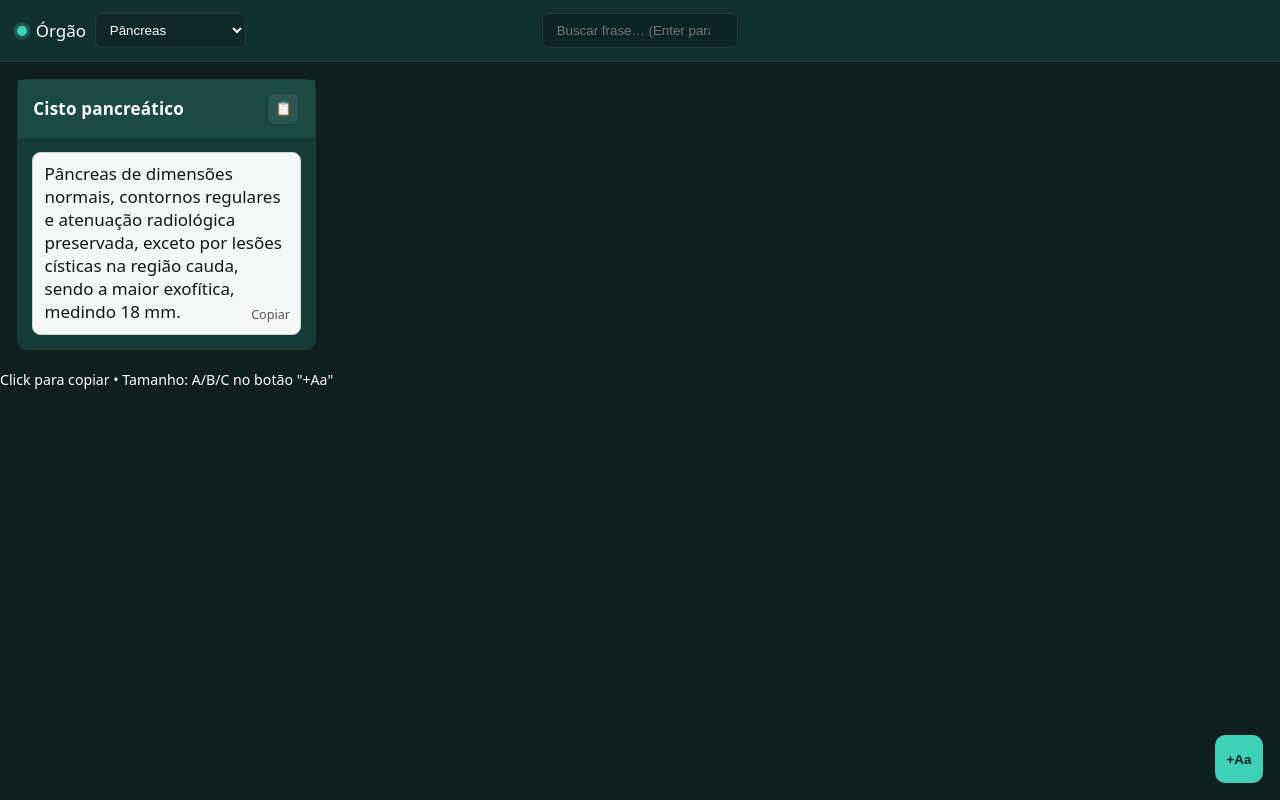
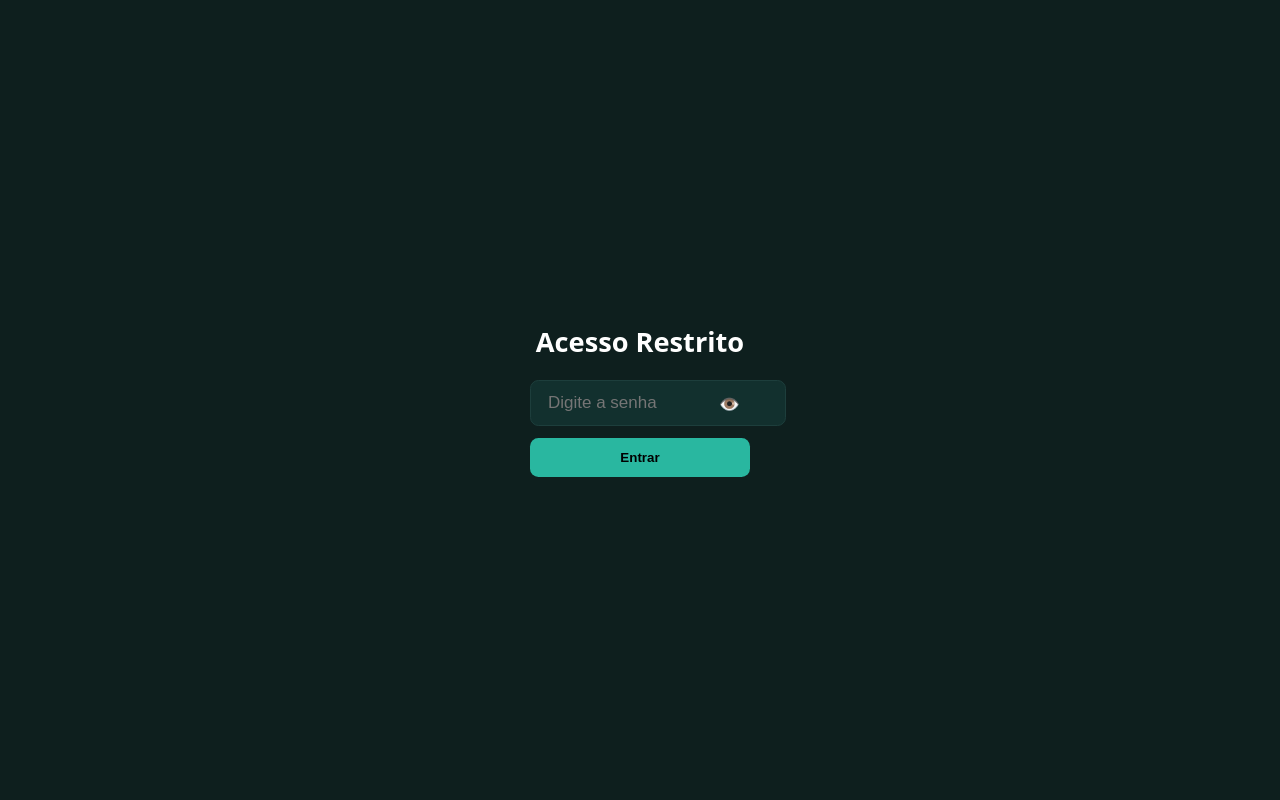
Before and after one commit to a05162/laudario, a plain HTML site: page index.html in a window 1280 px wide. Drawn offline with Linux system fonts and the light colour scheme.

Commit message:
Update index.html

```diff
--- a/index.html
+++ b/index.html
@@ -7,13 +7,13 @@
   <style>
     :root {
       /* Paleta moderna em verde-petróleo */
-      --bg: #0e1f1e;          /* fundo geral */
-      --panel: #12302e;       /* header / painéis */
+      --bg: #0e1f1e;
+      --panel: #12302e;
       --muted: #a7c2bf;
-      --text: #ffffff;        /* texto geral */
+      --text: #ffffff;
 
-      --accent: #3fd1b8;      /* verde-água */
-      --accent-2: #29b7a0;    /* ciano esverdeado */
+      --accent: #3fd1b8;
+      --accent-2: #29b7a0;
       --border: #1d3e3c;
 
       /* Cards */
@@ -21,9 +21,9 @@
       --cat-head: #1b4a46;
 
       /* Frases */
-      --phrase-bg: #f5f7f6;    /* fundo claro */
+      --phrase-bg: #f5f7f6;
       --phrase-border: #cfd6d4;
-      --phrase-text: #0d1817;  /* texto preto-acinzentado */
+      --phrase-text: #0d1817;
     }
 
     html, body {
@@ -43,7 +43,6 @@
 
     .app { display: grid; grid-template-rows: auto auto 1fr; min-height: 100vh; }
 
-    /* HEADER — agora com fundo sólido (sem degradê) */
     header {
       position: sticky; top: 0; z-index: 10;
       display: grid; grid-template-columns: 1fr auto 1fr; align-items: center;
@@ -60,27 +59,27 @@
       box-shadow: 0 0 0 .2rem rgba(63,209,184,.25);
     }
 
-    /* seletor órgão */
     .org-select select {
       background: #0f2725; color: var(--text);
       border: 1px solid var(--border);
       border-radius: .4rem;
       padding: .45rem .6rem;
-      outline: none;
       cursor: pointer;
     }
 
-    /* Busca */
     .search { justify-self: center; width: min(680px, 95%); }
+
     .search input {
-      width: 100%; background: #0c2422; color: var(--text);
+      width: 100%;
+      background: #0c2422;
+      color: var(--text);
       border: 1px solid var(--border);
-      padding: .55rem .8rem; border-radius: .4rem; outline: none;
+      padding: .55rem .8rem;
+      border-radius: .4rem;
     }
 
-    .header-right { justify-self: end; height: 1rem; }
-
     main { padding: 1rem; }
+    .header-right { height: 1rem; }
 
     .cat-grid {
       display:grid;
@@ -88,129 +87,164 @@
       gap: 1rem;
     }
 
-    /* CAT CARDS — lisos, mais retos, sem sombra */
     .cat-card {
       background: var(--cat-bg);
       border:1px solid var(--border);
-      border-radius: .6rem;
-      display:flex;
-      flex-direction: column;
+      border-radius:.6rem;
+      display:flex; flex-direction:column;
     }
 
     .cat-head {
-      display:flex;
-      align-items:center;
-      justify-content: space-between;
-      gap:.75rem;
+      display:flex; justify-content:space-between; align-items:center;
       padding:.75rem .9rem;
       background: var(--cat-head);
       border-bottom:1px solid var(--border);
     }
 
-    .cat-title { font-weight: 700; letter-spacing:.2px; }
-
-    .cat-actions { display:flex; gap:.35rem; }
-
     .btn-icon {
       display:inline-grid; place-items:center;
-      width: 32px; height: 32px;
+      width:32px; height:32px;
+      background:rgba(255,255,255,.07);
+      border:1px solid var(--border);
       border-radius:.4rem;
-      border:1px solid var(--border);
-      background: rgba(255,255,255,.07);
-      color: var(--text);
       cursor:pointer;
+      color:white;
     }
 
-    .btn-icon:hover { border-color: var(--accent); }
-
-    /* FRASES */
-    .phrases { display:flex; flex-direction: column; gap:.5rem; padding:.8rem; }
+    .phrases { padding:.8rem; display:flex; flex-direction:column; gap:.5rem; }
 
     .phrase {
       background: var(--phrase-bg);
       border:1px solid var(--phrase-border);
       border-radius:.5rem;
       padding:.6rem .7rem;
-      line-height: 1.35rem;
-      cursor: copy;
-      position: relative;
-      color: var(--phrase-text); /* texto escuro */
+      color: var(--phrase-text);
+      cursor:pointer;
+      position:relative;
     }
 
-    .phrase:hover {
-      border-color: var(--accent);
-      background: #ffffff;
-    }
+    .phrase:hover { background:white; border-color:var(--accent); }
 
     .copy-hint {
       position:absolute; right:.6rem; bottom:.45rem;
-      color: #555;
-      font-size:.74rem;
+      font-size:.74rem; color:#555;
     }
 
-    /* FAB sem degradê */
     .fab {
-      position: fixed; right: 1rem; bottom: 1rem; z-index: 20;
-      width: 48px; height: 48px;
-      border-radius: .6rem;
-      background: var(--accent);
-      color: #01201c;
-      border: none; cursor: pointer;
-      font-weight: 700;
+      position:fixed; right:1rem; bottom:1rem;
+      width:48px; height:48px;
+      background:var(--accent);
+      border-radius:.6rem;
+      cursor:pointer;
+      border:none;
+      color:#01201c;
+      font-weight:bold;
+    }
+
+    /* === TELA DE SENHA === */
+    #lockScreen {
+      position: fixed;
+      inset: 0;
+      background: #0e1f1e;
+      display: flex;
+      flex-direction: column;
+      justify-content: center;
+      align-items: center;
+      gap: 1.2rem;
+      z-index: 9999;
+      color: white;
+      font-family: system-ui;
+    }
+
+    #lockBox {
+      display:flex; flex-direction:column; align-items:center; gap:.7rem;
+    }
+
+    #passwordInput {
+      width:220px; padding:.7rem 1rem;
+      background:#12302e; border:1px solid #1d3e3c;
+      border-radius:.5rem; color:white; font-size:1rem;
+    }
+
+    #togglePass {
+      position:absolute; right:10px; top:50%;
+      transform:translateY(-50%);
+      cursor:pointer;
+      user-select:none;
+    }
+
+    #enterBtn {
+      width:220px; padding:.7rem 1rem;
+      background:#29b7a0; border:none;
+      border-radius:.5rem;
+      color:black; font-weight:600;
+      cursor:pointer;
     }
   </style>
 </head>
 <body>
+
+<!-- 🔒 TELA DE SENHA -->
+<div id="lockScreen">
+  <h2 style="margin:0; font-size:1.6rem;">Acesso Restrito</h2>
+
+  <div id="lockBox">
+    <div style="position:relative; width:220px;">
+      <input id="passwordInput" type="password" placeholder="Digite a senha">
+      <span id="togglePass">👁️</span>
+    </div>
+
+    <button id="enterBtn" onclick="unlockSite()">Entrar</button>
+    <small id="wrongPass" style="display:none; color:#ff7f7f;">Senha incorreta</small>
+  </div>
+</div>
+
   <div class="app">
     <header>
       <div class="brand org-select">
-        <span class="dot" aria-hidden="true"></span>
-        <label for="organSelect" class="sr-only">Órgão</label>
+        <span class="dot"></span>
         <select id="organSelect"></select>
       </div>
-
       <div class="search">
         <input id="searchInput" type="search" placeholder="Buscar frase… (Enter para aplicar)" />
       </div>
-
       <div class="header-right"></div>
     </header>
 
-    <main>
-      <div class="cat-grid" id="catGrid"></div>
-    </main>
+    <main><div class="cat-grid" id="catGrid"></div></main>
 
-    <footer>
-      <small>Click para copiar • Tamanho: A/B/C no botão "+Aa"</small>
-    </footer>
+    <footer><small>Click para copiar • Tamanho: A/B/C</small></footer>
   </div>
 
   <button id="sizeFab" class="fab">+Aa</button>
 
 <script>
-    /* JS ORIGINAL — preservado */
+/* ================================
+   LÓGICA ORIGINAL (inalterada)
+================================ */
 const DB = new Map();
 const ORG_ORDER = [];
-    const DEFAULT_CATEGORY = 'Geral';
+const DEFAULT_CATEGORY = "Geral";
 let currentOrgan = null;
-    let currentQuery = '';
+let currentQuery = "";
 
 const qs = (sel, el=document) => el.querySelector(sel);
-    const normalize = s => s.normalize('NFD').replace(/\p{Diacritic}+/gu, '').toLowerCase();
+const normalize = s => s.normalize("NFD").replace(/\p{Diacritic}+/gu, "").toLowerCase();
 
 function parseLaudario(txt) {
   DB.clear(); ORG_ORDER.length = 0;
   let organ = null, category = null;
 
-      for (const rawLine of txt.split(/\r?\n/)) {
-        const line = rawLine.trim();
-        if (!line || line.startsWith('#') || line.startsWith(';')) continue;
+  for (const raw of txt.split(/\r?\n/)) {
+    const line = raw.trim();
+    if (!line || line.startsWith("#") || line.startsWith(";")) continue;
 
     const sect = line.match(/^\[(.+?)\]$/);
     if (sect) {
-          const parts = sect[1].split('>').map(s => s.trim());
+      const parts = sect[1].split(">").map(s => s.trim());
       organ = parts[0];
       category = parts[1] || DEFAULT_CATEGORY;
+
       if (!DB.has(organ)) { DB.set(organ, new Map()); ORG_ORDER.push(organ); }
       if (!DB.get(organ).has(category)) DB.get(organ).set(category, []);
       continue;
@@ -221,80 +255,72 @@
 }
 
 function renderOrganSelect() {
-      const sel = qs('#organSelect');
-      sel.innerHTML = '';
+  const sel = qs("#organSelect");
+  sel.innerHTML = "";
   for (const organ of ORG_ORDER) {
-        const opt = document.createElement('option');
-        opt.value = organ; opt.textContent = organ;
-        sel.appendChild(opt);
+    sel.innerHTML += `<option value="${organ}">${organ}</option>`;
   }
-      if (currentOrgan && ORG_ORDER.includes(currentOrgan)) sel.value = currentOrgan;
+  if (currentOrgan) sel.value = currentOrgan;
 }
 
 function renderCategoryCards() {
-      const grid = qs('#catGrid');
-      grid.innerHTML = '';
-      if (!currentOrgan) return;
+  const grid = qs("#catGrid");
+  grid.innerHTML = "";
 
   const catMap = DB.get(currentOrgan);
   if (!catMap) return;
 
-      const cats = Array.from(catMap.entries()).sort((a,b) => a[0].localeCompare(b[0]));
+  const cats = Array.from(catMap.entries()).sort((a,b)=>a[0].localeCompare(b[0]));
 
   for (const [cat, list] of cats) {
-        const items = currentQuery
-          ? list.filter(x => normalize(x).includes(normalize(currentQuery)))
-          : list.slice();
+    const items = currentQuery ? list.filter(x => normalize(x).includes(normalize(currentQuery))) : list;
 
     if (!items.length) continue;
 
-        const card = document.createElement('section');
-        card.className = 'cat-card';
+    const card = document.createElement("section");
+    card.className = "cat-card";
 
-        const head = document.createElement('div');
-        head.className = 'cat-head';
+    const head = document.createElement("div");
+    head.className = "cat-head";
 
-        const title = document.createElement('div');
-        title.className = 'cat-title';
+    const title = document.createElement("div");
+    title.className = "cat-title";
     title.textContent = cat;
 
-        const actions = document.createElement('div');
-        actions.className = 'cat-actions';
+    const actions = document.createElement("div");
+    actions.className = "cat-actions";
 
-        const copyAllBtn = document.createElement('button');
-        copyAllBtn.className = 'btn-icon';
-        copyAllBtn.textContent = '📋';
-        copyAllBtn.addEventListener('click', () => {
-          const txt = items.join('\n\n');
-          navigator.clipboard.writeText(txt).then(() => {
-            copyAllBtn.textContent = '✓';
-            setTimeout(() => (copyAllBtn.textContent = '📋'), 900);
-          });
-        });
+    const copyBtn = document.createElement("button");
+    copyBtn.className = "btn-icon";
+    copyBtn.textContent = "📋";
+    copyBtn.onclick = () => {
+      navigator.clipboard.writeText(items.join("\n\n"));
+      copyBtn.textContent = "✓";
+      setTimeout(()=>copyBtn.textContent="📋",900);
+    };
 
-        actions.appendChild(copyAllBtn);
+    actions.appendChild(copyBtn);
     head.appendChild(title);
     head.appendChild(actions);
 
-        const ul = document.createElement('div');
-        ul.className = 'phrases';
+    const ul = document.createElement("div");
+    ul.className = "phrases";
 
     for (const text of items) {
-          const li = document.createElement('div');
-          li.className = 'phrase';
-          li.tabIndex = 0;
-          li.innerText = text;
+      const li = document.createElement("div");
+      li.className = "phrase";
+      li.textContent = text;
 
-          const hint = document.createElement('small');
-          hint.className = 'copy-hint';
-          hint.textContent = 'Copiar';
+      const hint = document.createElement("small");
+      hint.className = "copy-hint";
+      hint.textContent = "Copiar";
       li.appendChild(hint);
 
-          li.addEventListener('click', () => {
+      li.onclick = () => {
         navigator.clipboard.writeText(text);
-            hint.textContent = 'Copiado!';
-            setTimeout(() => (hint.textContent = 'Copiar'), 900);
-          });
+        hint.textContent = "Copiado!";
+        setTimeout(()=>hint.textContent="Copiar",900);
+      };
 
       ul.appendChild(li);
     }
@@ -303,70 +329,84 @@
     card.appendChild(ul);
     grid.appendChild(card);
   }
-
-      if (!grid.children.length) {
-        grid.innerHTML = `<p style="color:var(--muted)">Nenhuma frase encontrada.</p>`;
-      }
 }
 
 function parseHash() {
   const h = location.hash.slice(1);
-      const [path, queryStr] = h.split('?');
-      const parts = (path || '').split('/').filter(Boolean);
+  const [path, queryStr] = h.split("?");
+  const parts = (path || "").split("/").filter(Boolean);
   let org = parts[1] ? decodeURIComponent(parts[1]) : null;
-      const query = new URLSearchParams(queryStr || '').get('q') || '';
+  const query = new URLSearchParams(queryStr || "").get("q") || "";
   return { org, query };
 }
 
-    function navigate(org, query = currentQuery) {
+function navigate(org, query=currentQuery) {
   if (!org) org = ORG_ORDER[0];
-      const encoded = encodeURIComponent(org);
+  const enc = encodeURIComponent(org);
   const params = new URLSearchParams();
-      if (query) params.set('q', query);
-      location.hash = `#/orgao/${encoded}${params.toString() ? '?' + params.toString() : ''}`;
+  if (query) params.set("q", query);
+  location.hash = `#/orgao/${enc}${params.toString()?`?${params}`:""}`;
 }
 
 function applyRoute() {
   const r = parseHash();
   currentOrgan = r.org && DB.has(r.org) ? r.org : ORG_ORDER[0];
-      currentQuery = r.query || '';
+  currentQuery = r.query || "";
   renderOrganSelect();
-      qs('#searchInput').value = currentQuery;
+  qs("#searchInput").value = currentQuery;
   renderCategoryCards();
 }
 
-    window.addEventListener('hashchange', applyRoute);
-
-    qs('#organSelect').addEventListener('change', e => navigate(e.target.value, ''));
-    qs('#searchInput').addEventListener('keydown', e => {
-      if (e.key === 'Enter') navigate(currentOrgan, e.currentTarget.value.trim());
+window.addEventListener("hashchange", applyRoute);
+qs("#organSelect").addEventListener("change", e => navigate(e.target.value, ""));
+qs("#searchInput").addEventListener("keydown", e => {
+  if (e.key === "Enter") navigate(currentOrgan, e.target.value.trim());
 });
 
-    const sizes = ['sizeA','sizeB','sizeC'];
-    qs('#sizeFab').addEventListener('click', () => {
+qs("#sizeFab").addEventListener("click", () => {
+  const sizes = ["sizeA","sizeB","sizeC"];
   const html = document.documentElement;
   const idx = sizes.findIndex(s => html.classList.contains(s));
   html.classList.remove(...sizes);
-      const next = sizes[(idx + 1) % sizes.length];
-      html.classList.add(next);
-      localStorage.setItem('ui.size', html.className);
+  html.classList.add(sizes[(idx+1)%sizes.length]);
+  localStorage.setItem("ui.size", html.className);
 });
 
 (async function init(){
-      const cls = localStorage.getItem('ui.size');
-      if (cls) document.documentElement.className = cls; else document.documentElement.classList.add('sizeB');
-      try {
-        const res = await fetch('laudario.txt');
-        const txt = await res.text();
+  const cls = localStorage.getItem("ui.size");
+  if (cls) document.documentElement.className = cls;
+  else document.documentElement.classList.add("sizeB");
+
+  const txt = await (await fetch("laudario.txt")).text();
   parseLaudario(txt);
-        if (ORG_ORDER.length) currentOrgan = ORG_ORDER[0];
+
+  currentOrgan = ORG_ORDER[0];
   renderOrganSelect();
   applyRoute();
-      } catch (e) {
-        console.error(e);
-        qs('#catGrid').innerHTML = '<p style="color:var(--muted)">Erro ao carregar laudario.txt</p>';
+})();
+
+/* ===============================
+      🔒 SISTEMA DE SENHA
+=============================== */
+
+const PASSWORD = "radiologia123";  // << TROQUE A SENHA AQUI
+
+function unlockSite() {
+  const input = document.getElementById("passwordInput").value;
+  if (input === PASSWORD) {
+    document.getElementById("lockScreen").style.display = "none";
+  } else {
+    document.getElementById("wrongPass").style.display = "block";
   }
-    })();
+}
+
+document.getElementById("togglePass").onclick = () => {
+  const field = document.getElementById("passwordInput");
+  field.type = field.type === "password" ? "text" : "password";
+  document.getElementById("togglePass").textContent =
+    field.type === "password" ? "👁️" : "🙈";
+};
 </script>
+
 </body>
 </html>
```
Lines whose indentation alone changed are shown as unchanged.
